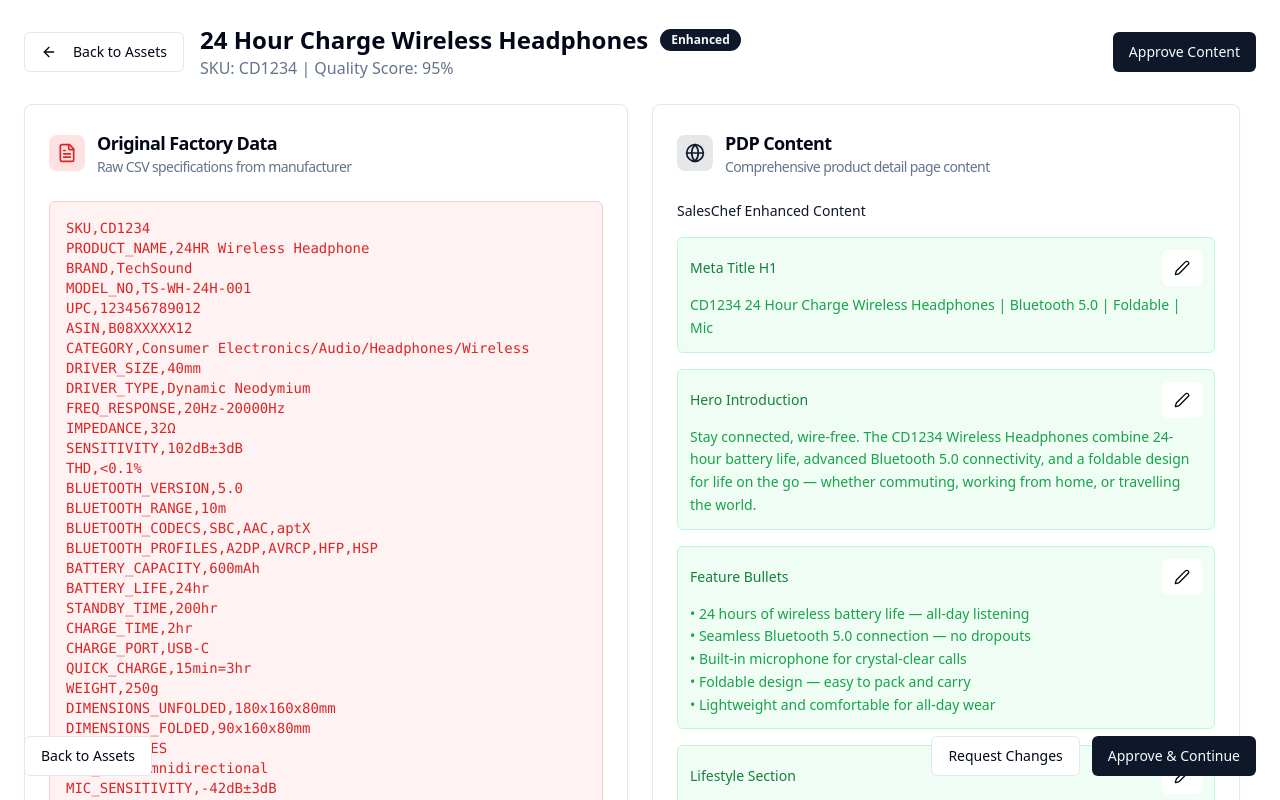
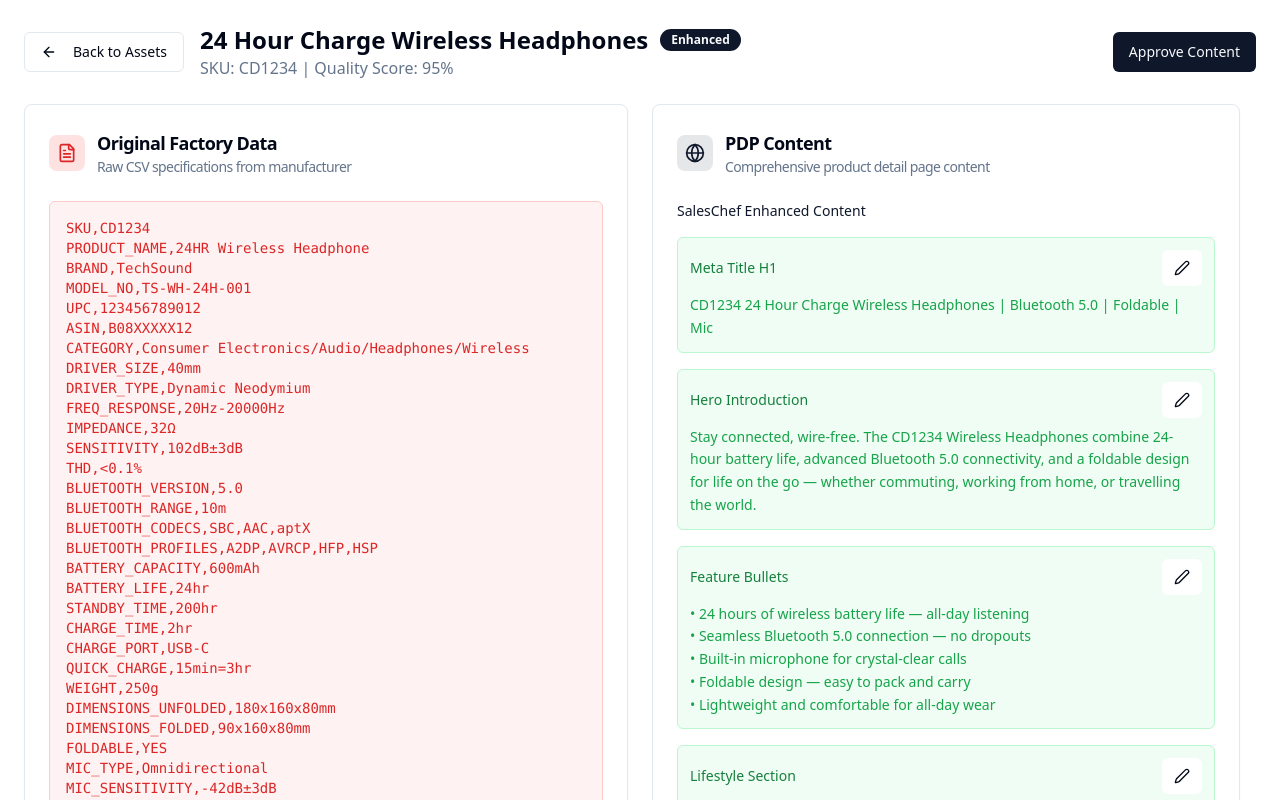
Before and after one commit to ConFrantzeskos/saleschefmvp, a React (Vite) app: page /review/1 in a window 1280 px wide. Shown: the top 800 px of the page. Built offline with nearby package versions, Linux system fonts and the light colour scheme.

Commit message:
Fix: Improve button placement on AssetReview page
Moved the "Back to Assets", "Request Changes", and "Approve & Continue" buttons to the bottom of the AssetReview page to improve usability.

```diff
--- a/src/pages/AssetReview.tsx
+++ b/src/pages/AssetReview.tsx
@@ -109,12 +109,12 @@ RETAIL_PRICE,USD_79.99`;
   };
 
   return (
-    <div className="min-h-screen bg-background">
-      <div className="max-w-7xl mx-auto p-6">
+    <div className="min-h-screen bg-background flex flex-col">
+      <div className="max-w-7xl mx-auto p-6 flex-1 flex flex-col">
         <AssetHeader asset={asset} />
 
-        {/* Two-column layout with independent scrolling */}
-        <div className="grid grid-cols-2 gap-6 h-[calc(100vh-200px)]">
+        {/* Two-column layout with independent scrolling - takes remaining space */}
+        <div className="grid grid-cols-2 gap-6 flex-1 min-h-0">
           {/* Left Column - Original Factory Data */}
           <FactoryDataSection consolidatedRawData={consolidatedRawData} />
 
@@ -129,8 +129,11 @@ RETAIL_PRICE,USD_79.99`;
             onEditValueChange={handleEditValueChange}
           />
         </div>
+      </div>
 
-        <div className="mt-8 flex justify-between relative z-50">
+      {/* Fixed bottom navigation bar */}
+      <div className="border-t bg-background px-6 py-4 mt-auto">
+        <div className="max-w-7xl mx-auto flex justify-between items-center">
           <Button variant="outline" onClick={() => navigate('/review')}>
             Back to Assets
           </Button>
```
